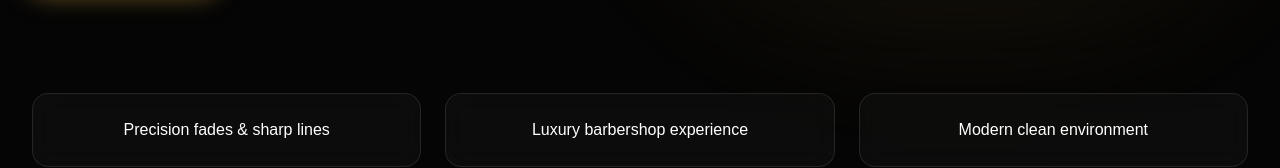
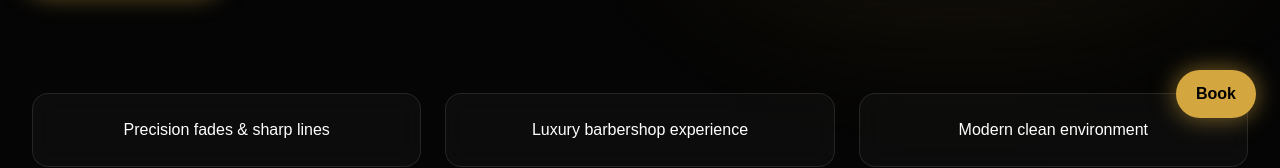
Before and after one commit to Heuchios/cutsbyharis, a Next.js app: page / in a window 1280 px wide. Shown: the part 658-826 px from the top of the page. Built offline with nearby package versions, Linux system fonts and the light colour scheme.

Commit message:
fix favicon metadata

```diff
--- a/app/page.js
+++ b/app/page.js
@@ -597,16 +597,19 @@ When I’m not cutting, I enjoy gaming, watching sports and TV, fishing, and rid
         </div>
       </section>
 
-      {/* FOOTER */}
+            {/* FOOTER */}
       <footer className="reveal border-t border-white/10 py-6 text-center text-white/40">
         © 2026 CUTS BY HARIS. All rights reserved.
       </footer>
+
+      {/* FLOATING BOOK BUTTON */}
+      <a
+        href="#booking"
+        className="fixed bottom-6 right-6 z-50 bg-[#d4a63f] text-black px-5 py-3 rounded-full font-semibold shadow-[0_0_25px_rgba(212,166,63,0.6)] hover:scale-105 transition"
+      >
+        Book
+      </a>
+
     </main>
   );
 }
-<a
-  href="#booking"
-  className="fixed bottom-6 right-6 z-50 bg-[#d4a63f] text-black px-5 py-3 rounded-full font-semibold shadow-[0_0_25px_rgba(212,166,63,0.6)] hover:scale-105 transition"
->
-  Book
-</a>
```
